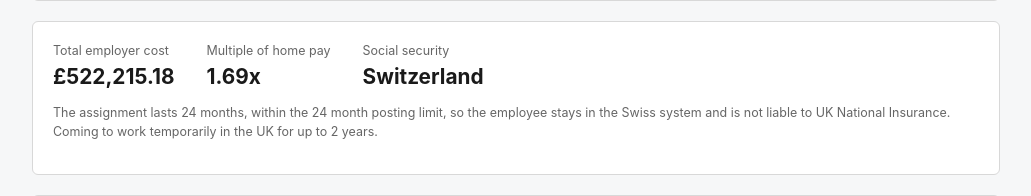
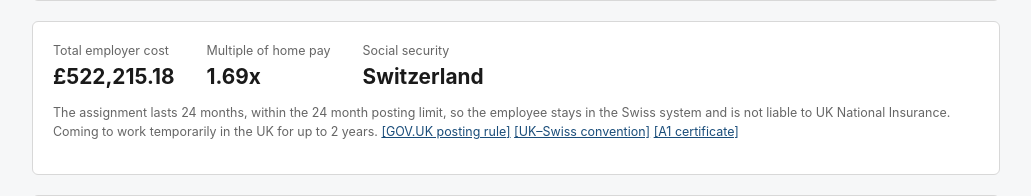
Before and after one commit to khalidsabban/assignment-cost-estimator, a Django app: page / in a window 1280 px wide. Shown: the part 694-890 px from the top of the page, without its empty margins (124-1155 px from the left). Run offline with Django 4.2, Linux system fonts and the light colour scheme.

Commit message:
Link the social security coverage rule to its sources

```diff
--- a/estimator/templates/estimator/index.html
+++ b/estimator/templates/estimator/index.html
@@ -90,7 +90,11 @@
       <div><span>Multiple of home pay</span><strong>{{ estimate.multiple_of_home_pay }}x</strong></div>
       <div><span>Social security</span><strong>{{ estimate.coverage.country }}</strong></div>
     </div>
-    <p class="note">{{ estimate.coverage.rule }}</p>
+    <p class="note">{{ estimate.coverage.rule }}
+      <a href="{{ estimate.coverage.source_urls.0 }}" target="_blank" rel="noopener">[GOV.UK posting rule]</a>
+      <a href="{{ estimate.coverage.source_urls.1 }}" target="_blank" rel="noopener">[UK–Swiss convention]</a>
+      <a href="{{ estimate.coverage.source_urls.2 }}" target="_blank" rel="noopener">[A1 certificate]</a>
+    </p>
   </div>
 
   {% for year in estimate.years %}
@@ -163,7 +167,7 @@
 
       {% for category in immigration.categories %}
       <h3>{{ category.title }}</h3>
-woo      {% for item in category.items %}
+         {% for item in category.items %}
       <div class="req">
         <h4>{{ item.requirement }}</h4>
         <p>{{ item.detail }}</p>
```
Also changed, not shown: estimator/tests/test_views.py (+7 -0 lines).
